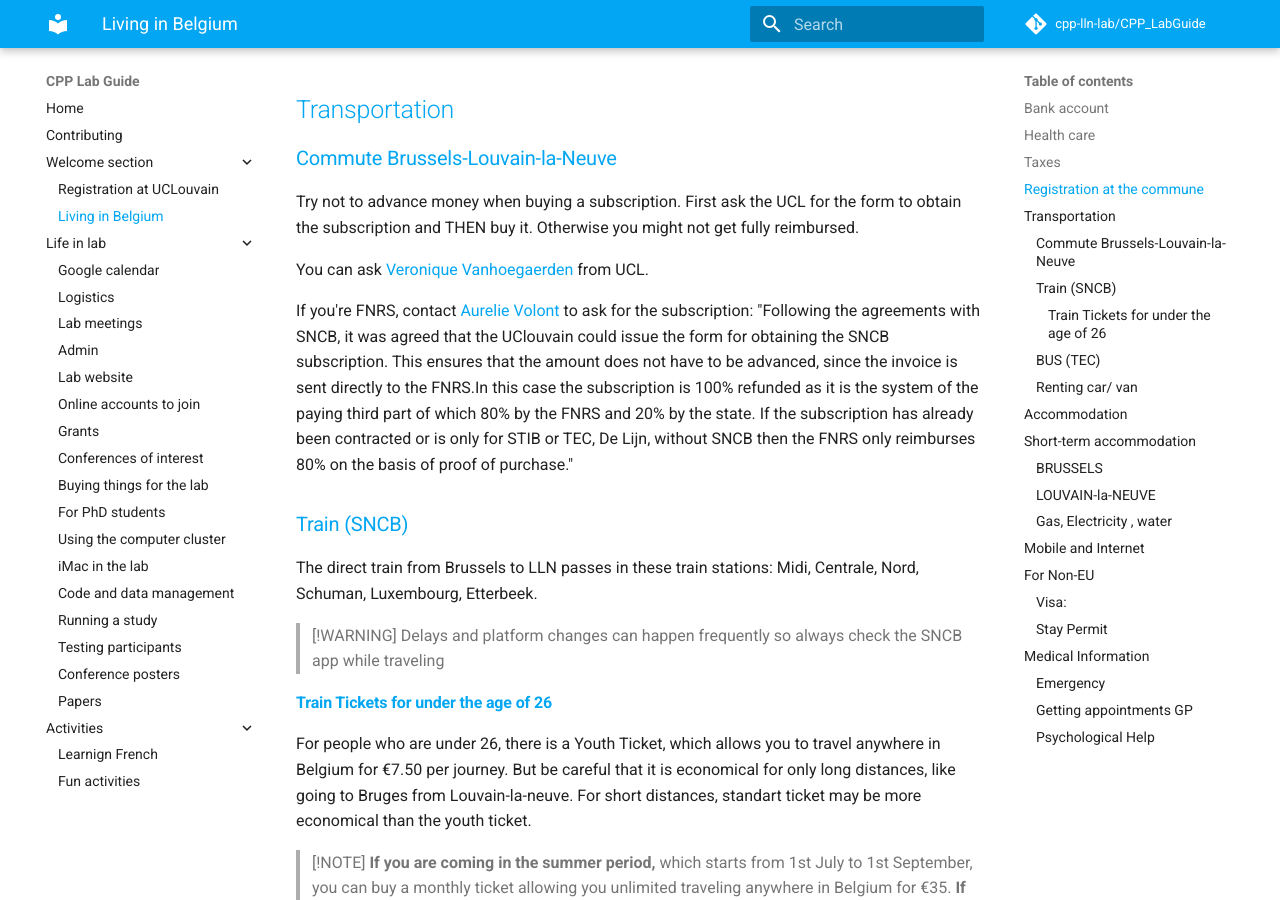
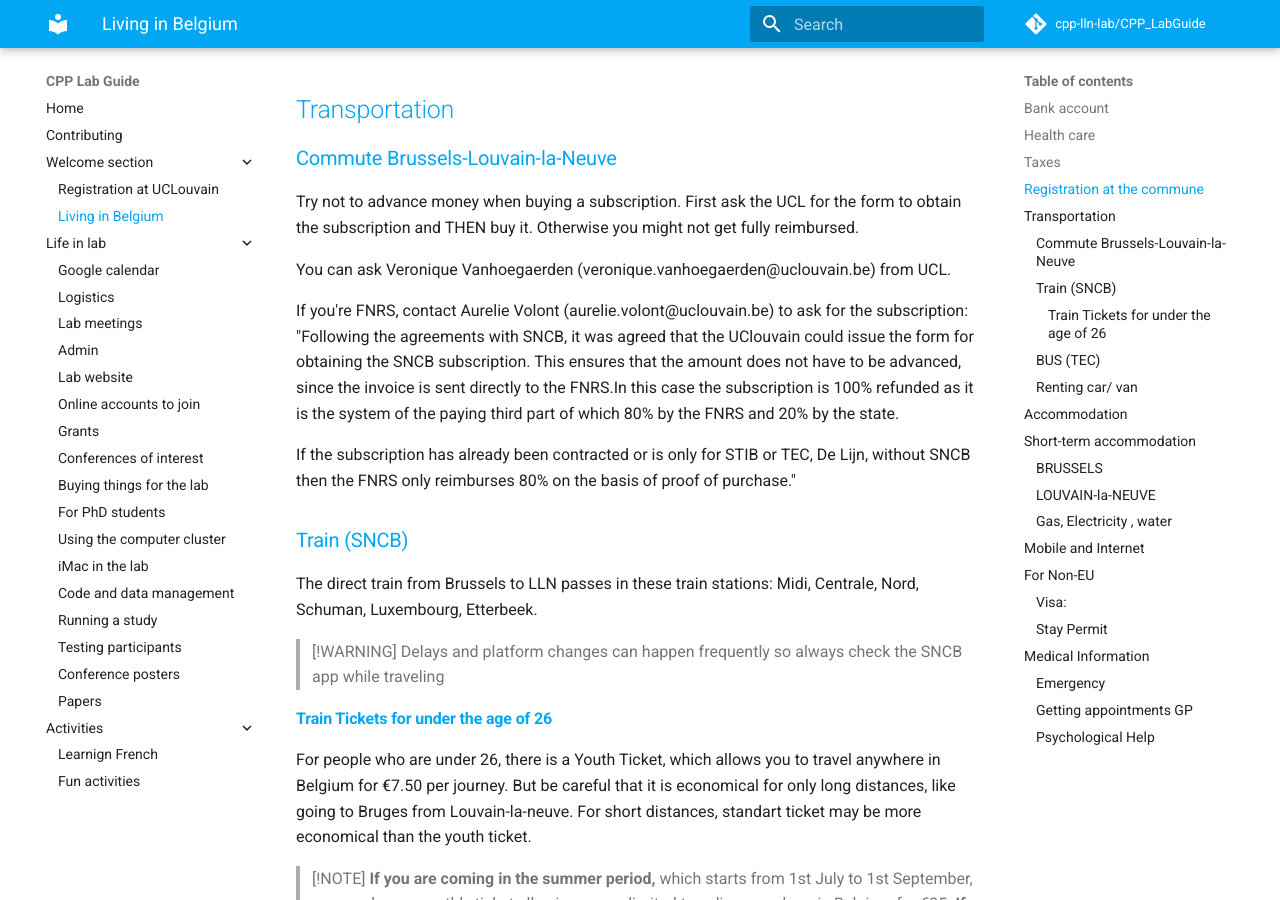
Before and after one commit to cpp-lln-lab/CPP_LabGuide, an MkDocs documentation site: the page built from doc/living_in_belgium.md, in a window 1280 px wide and 900 px high, scrolled down 1958 px. Built offline with MkDocs 1.6.1 and Material for MkDocs 9.7.7, drawn with Linux system fonts in a browser that asks for light colours; comment, search, counter and statistics services are not loaded.

Commit message:
Apply suggestions from code review

```diff
--- a/doc/living_in_belgium.md
+++ b/doc/living_in_belgium.md
@@ -2,6 +2,8 @@
 
 
 All sections will be divided into EU/Non-EU
+
+
 ## Bank account
 Generally, Belgian banks require your Belgian ID card to create an account. But upon request and prior inquiry they can create an account using your passport (example, AXA bank).
 
@@ -53,10 +55,12 @@ Once you login onto the website MyMinfin.be:
 ### Commute Brussels-Louvain-la-Neuve
 Try not to advance money when buying a subscription. First ask the UCL for the form to obtain the subscription and THEN buy it. Otherwise you might not get fully reimbursed.
 
-You can ask [Veronique Vanhoegaerden](veronique.vanhoegaerden@uclouvain.be) from UCL.
+You can ask Veronique Vanhoegaerden (veronique.vanhoegaerden@uclouvain.be) from UCL.
 
 
-If you're FNRS, contact [Aurelie Volont](aurelie.volont@uclouvain.be) to ask for the subscription: "Following the agreements with SNCB, it was agreed that the UClouvain could issue the form for obtaining the SNCB subscription. This ensures that the amount does not have to be advanced, since the invoice is sent directly to the FNRS.In this case the subscription is 100% refunded as it is the system of the paying third part of which 80% by the FNRS and 20% by the state.
+
+If you're FNRS, contact Aurelie Volont (aurelie.volont@uclouvain.be) to ask for the subscription: "Following the agreements with SNCB, it was agreed that the UClouvain could issue the form for obtaining the SNCB subscription. This ensures that the amount does not have to be advanced, since the invoice is sent directly to the FNRS.In this case the subscription is 100% refunded as it is the system of the paying third part of which 80% by the FNRS and 20% by the state.
+
 If the subscription has already been contracted or is only for STIB or TEC, De Lijn, without SNCB then the FNRS only reimburses 80% on the basis of proof of purchase."
 
 ### Train (SNCB)
@@ -106,7 +110,8 @@ First of all, check the [UCLouvain webpage](https://uclouvain.be/en/study/logeme
 [http://koterasmus.be/](https://koterasmus.be/) This is a group of students that are living together and share the project of welcoming, gathering and helping exchange students coming on the campus of Louvain-la-Neuve.
 
 
-#### BRUSSELS
+### BRUSSELS
+
 The easiest neighbourhoods in Brussels to reach LLN by train are in the south-east part of the city (Ixelles/Etterbeek/Schuman).
 There is also a bus (E11) going from Delta (neighborhood Auderghem/watermael-Boitsfort) to LLN in 35min
 Or a bus (E12) going from Woluwé (Roodebeek/Stockel/Alma) to LLN in 30min.
@@ -141,6 +146,8 @@ When you first enter Belgium you can buy a Base SIM by just  presenting your pas
 ## For Non-EU
 ### Visa:
 [IMAGE]
+
+
 ### Stay Permit
 Information regarding stay permit (for stays more than 3 months/90 days) can be found here : https://www.commissioner.brussels/en/i-am-an-expat/residence-formalities/non-ue-citizen/79-residence-formalities-non-ue/85-more-than-90-days
 
```
